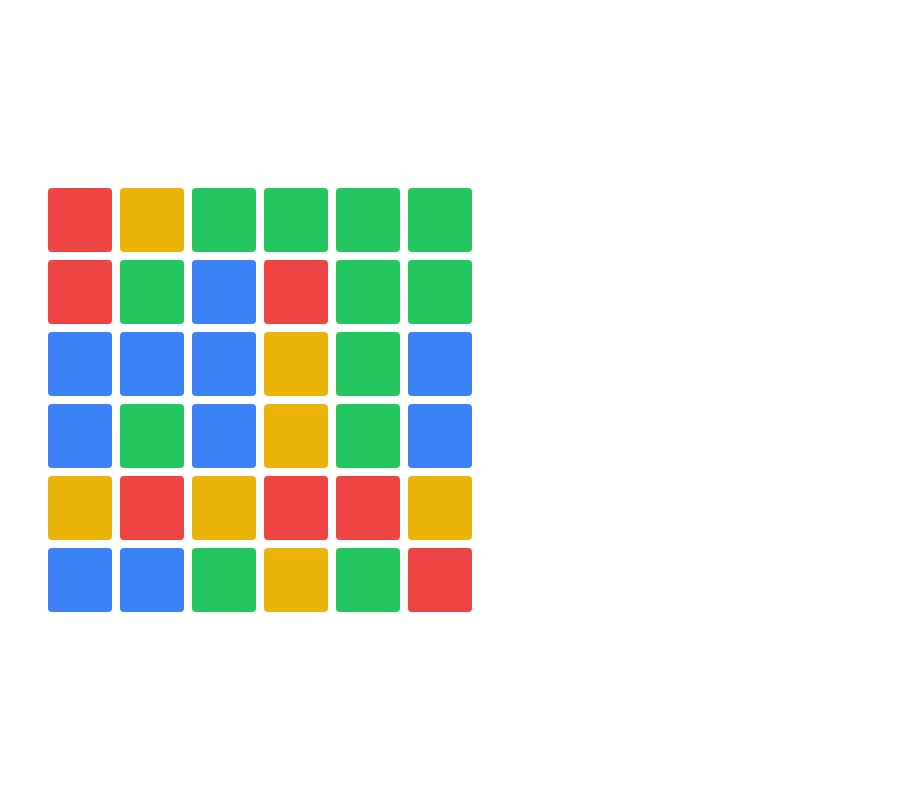
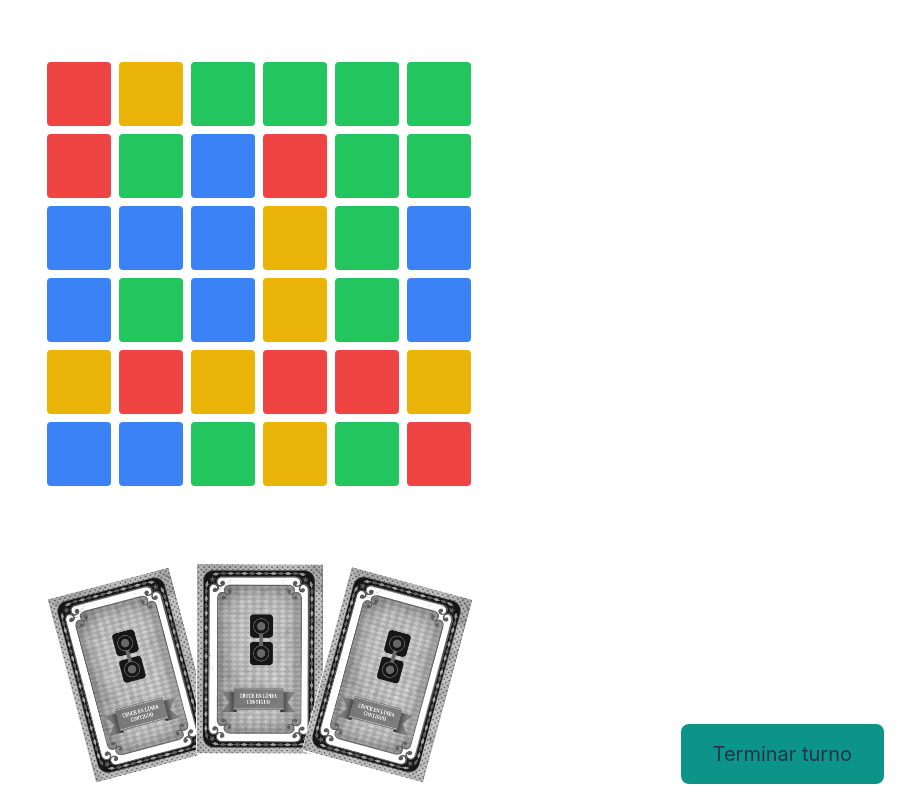
Before and after one commit to achaval-tomas/ingsoft-proyecto, a React (Vite) app: page /play in a window 1280 px wide. Shown: the whole page, without its empty margins (380-1280 px from the left). Built offline with nearby package versions, Linux system fonts and the light colour scheme.

Commit message:
SCRUM-21 basic game layout

```diff
--- a/src/containers/Game/Game.tsx
+++ b/src/containers/Game/Game.tsx
@@ -1,14 +1,17 @@
 import { useMemo } from "react";
 import { intToColor } from "../../domain/Color";
-import Board from "./components/Board";
+import GameLayout from "./GameLayout";
+import { Movement } from "../../domain/Movement";
 
 function Game() {
     const tiles = useMemo(() => Array.from({ length: 36 }, () => intToColor(Math.floor(Math.random() * 4))), []);
+    const movements: [Movement, Movement, Movement] = ["diagonal-adjacent", "l-ccw", "straight-adjacent"];
 
     return (
-        <div className="w-screen justify-center flex">
-            <Board tiles={tiles} />
-        </div>
+        <GameLayout
+            tiles={tiles}
+            movements={movements}
+        />
     );
 }
 
--- /dev/null
+++ b/src/containers/Game/GameLayout.tsx
@@ -0,0 +1,31 @@
+import FilledButton from "../../components/FilledButton";
+import { Color } from "../../domain/Color";
+import { Movement } from "../../domain/Movement";
+import Board from "./components/Board";
+import MovementCardHand from "./components/MovementCardHand";
+
+type GameLayoutProps = {
+    tiles: Color[];
+    movements: [Movement, Movement, Movement];
+};
+
+function GameLayout({ tiles, movements }: GameLayoutProps) {
+    return (
+        <div
+            className="grid w-screen h-screen justify-center"
+            style={{ gridTemplateRows: "1fr auto", gridTemplateColumns: "1fr 1fr 1fr" }}
+        >
+            <div className="self-center col-start-2">
+                <Board tiles={tiles} />
+            </div>
+            <div className="self-center col-start-2 py-4">
+                <MovementCardHand movements={movements} />
+            </div>
+            <div className="text-end self-end col-start-3 p-4">
+                <FilledButton className="text-xl" padding="px-8 py-4">Terminar turno</FilledButton>
+            </div>
+        </div>
+    );
+}
+
+export default GameLayout;
```
